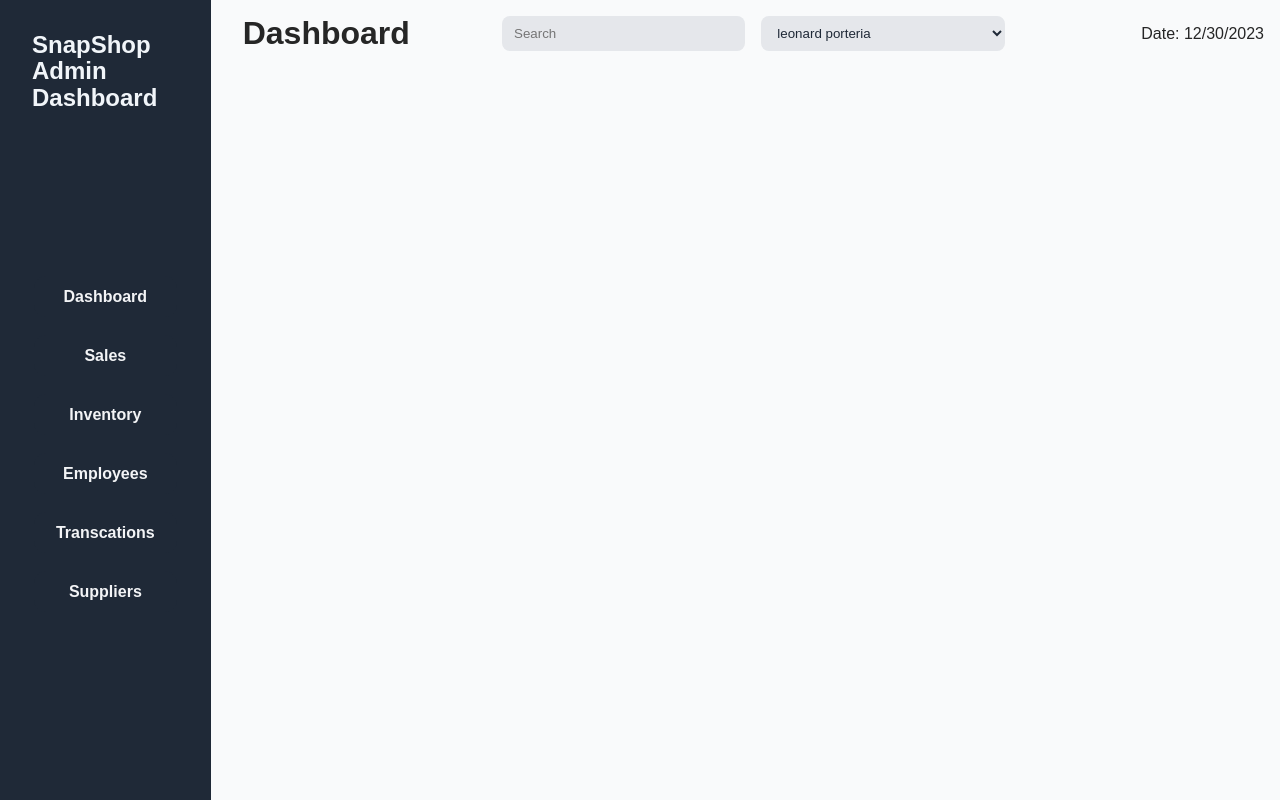
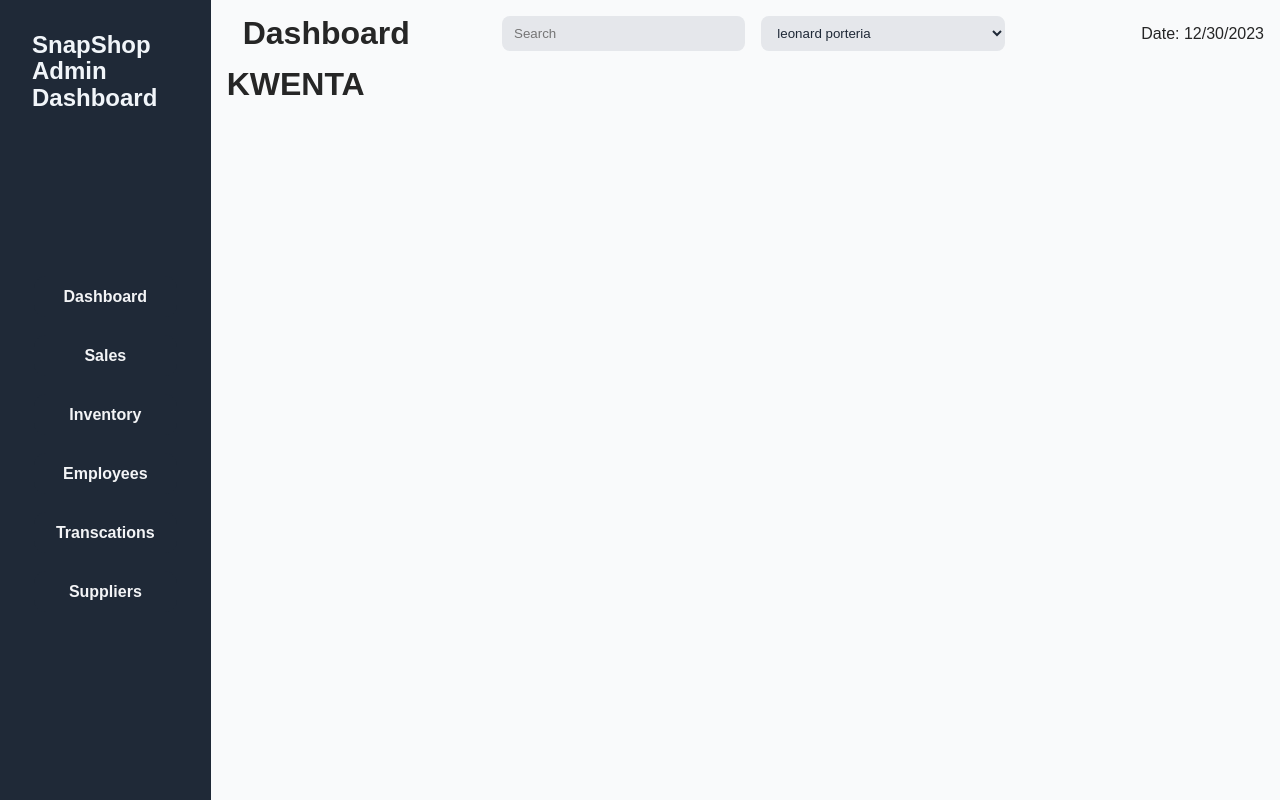
Before and after one commit to leonardporteria/pos-system, a React (Vite) app in the folder client/: page /admin in a window 1280 px wide. Built offline with nearby package versions, Linux system fonts and the light colour scheme.

Commit message:
client side routing from auth working

```diff
--- a/client/src/App.jsx
+++ b/client/src/App.jsx
@@ -1,14 +1,11 @@
-// import Auth from './components/auth/Auth';
-import Admin from './components/admin/Admin';
+import Auth from './components/auth/Auth';
 
 import './App.scss';
 
 function App() {
   return (
     <div className='App'>
-      {/* <h1>SnapShot</h1> */}
-      {/* <Auth /> */}
-      <Admin />
+      <Auth />
     </div>
   );
 }
--- a/client/src/components/admin/Admin.jsx
+++ b/client/src/components/admin/Admin.jsx
@@ -1,4 +1,4 @@
-import { BrowserRouter, Route, Routes, Link, useMatch } from 'react-router-dom';
+import { Route, Routes, Link, useMatch } from 'react-router-dom';
 import { useEffect } from 'react';
 import PropTypes from 'prop-types';
 
@@ -55,7 +55,6 @@ const Admin = () => {
 
   return (
     <div className='Admin'>
-      <BrowserRouter>
       <nav className='Admin__Sidebar'>
         <h1 className='Admin__Sidebar__Title'>SnapShop Admin Dashboard</h1>
 
@@ -91,16 +90,15 @@ const Admin = () => {
           <p>Date: {currentDate}</p>
         </div>
         <Routes>
-            <Route path='/' element={<Dashboard />} />
-            <Route path='/admin/dashboard' element={<Dashboard />} />
-            <Route path='/admin/sales' element={<Sales />} />
-            <Route path='/admin/employees' element={<Employees />} />
-            <Route path='/admin/transactions' element={<Transactions />} />
-            <Route path='/admin/suppliers' element={<Suppliers />} />
-            <Route path='/admin/inventory' element={<Inventory />} />
+          <Route path='dashboard' element={<Dashboard />} />
+          <Route path='sales' element={<Sales />} />
+          <Route path='employees' element={<Employees />} />
+          <Route path='transactions' element={<Transactions />} />
+          <Route path='suppliers' element={<Suppliers />} />
+          <Route path='inventory' element={<Inventory />} />
+          <Route path='*' element={<Dashboard />} />
         </Routes>
       </div>
-      </BrowserRouter>
     </div>
   );
 };
--- a/client/src/components/auth/Auth.jsx
+++ b/client/src/components/auth/Auth.jsx
@@ -1,34 +1,64 @@
 import { useState } from 'react';
+import { Route, Routes, useNavigate, useLocation } from 'react-router-dom';
+
+import Admin from '../admin/Admin';
+import Manager from '../manager/Manager';
+import Cashier from '../cashier/Cashier';
+
+import './Auth.scss';
 
 const Auth = () => {
+  const navigate = useNavigate();
+  const location = useLocation();
   const [loginMode, setLoginMode] = useState('cashier');
-
-  const toggleLoginMode = () => {
-    setLoginMode((prevMode) => (prevMode === 'cashier' ? 'admin' : 'cashier'));
-  };
 
   const handleLogin = async () => {
     console.log(loginMode);
+    navigate(`/${loginMode}`);
+  };
 
-    const data = await fetch('http://localhost:5173/api/database');
-    const value = await data.json();
-    console.log(value.message);
-  };
+  const shouldRenderLogin =
+    !location.pathname.startsWith('/admin') &&
+    !location.pathname.startsWith('/manager') &&
+    !location.pathname.startsWith('/cashier');
 
   return (
     <div className='Auth'>
-      <h1>{loginMode === 'cashier' ? 'Cashier Login' : 'Admin Login'}</h1>
+      {shouldRenderLogin && (
+        <>
+          <h1>
+            {loginMode === 'cashier'
+              ? 'Cashier Login'
+              : loginMode === 'manager'
+              ? 'Manager Login'
+              : 'Admin Login'}
+          </h1>
           <div className='Auth__Input'>
-        <input type='text' placeholder='Cashier Name' />
+            <input type='text' placeholder={`${loginMode} Name`} />
             <input type='password' placeholder='Password' />
             <button onClick={handleLogin}>Login</button>
           </div>
           <div className='Auth__Other'>
             <p>Login as</p>
-        <a href='#' onClick={toggleLoginMode}>
-          {loginMode === 'cashier' ? 'Admin' : 'Cashier'}
-        </a>
+            {loginMode !== 'cashier' && (
+              <button onClick={() => setLoginMode('cashier')}>Cashier</button>
+            )}
+            {loginMode !== 'manager' && (
+              <button onClick={() => setLoginMode('manager')}>Manager</button>
+            )}
+            {loginMode !== 'admin' && (
+              <button onClick={() => setLoginMode('admin')}>Admin</button>
+            )}
           </div>
+        </>
+      )}
+      <Routes>
+        <Route path='/' element={<div>/</div>} />
+        <Route path='/*' element={<div>/as</div>} />
+        <Route path='/admin/*' element={<Admin />} />
+        <Route path='/manager/*' element={<Manager />} />
+        <Route path='/cashier/*' element={<Cashier />} />
+      </Routes>
     </div>
   );
 };
--- a/client/src/components/auth/Auth.scss
+++ b/client/src/components/auth/Auth.scss
@@ -0,0 +1,5 @@
+.Auth {
+  width: 100%;
+  height: 100vh;
+  max-height: 100vh;
+}
--- /dev/null
+++ b/client/src/components/cashier/Cashier.jsx
@@ -0,0 +1,5 @@
+const Cashier = () => {
+  return <div className='Cashier'>Cashier</div>;
+};
+
+export default Cashier;
--- /dev/null
+++ b/client/src/components/manager/Manager.jsx
@@ -0,0 +1,5 @@
+const Manager = () => {
+  return <div className='Manager'>Manager</div>;
+};
+
+export default Manager;
--- a/client/src/main.jsx
+++ b/client/src/main.jsx
@@ -1,10 +1,13 @@
 import React from 'react';
 import ReactDOM from 'react-dom/client';
+import { BrowserRouter } from 'react-router-dom';
 import App from './App.jsx';
 import './index.scss';
 
 ReactDOM.createRoot(document.getElementById('root')).render(
   <React.StrictMode>
-    <App />
+    <BrowserRouter>
+      <App />
+    </BrowserRouter>
   </React.StrictMode>
 );
```
Lines whose indentation alone changed are shown as unchanged.
